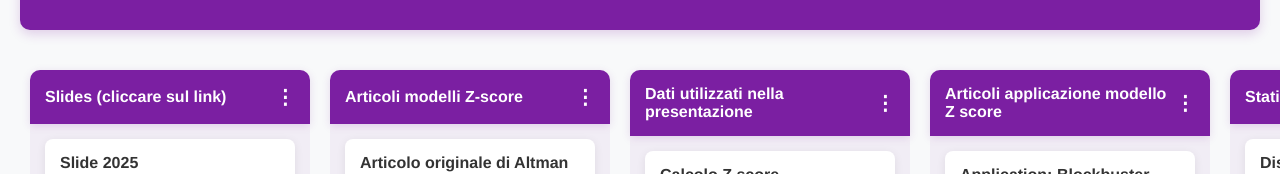
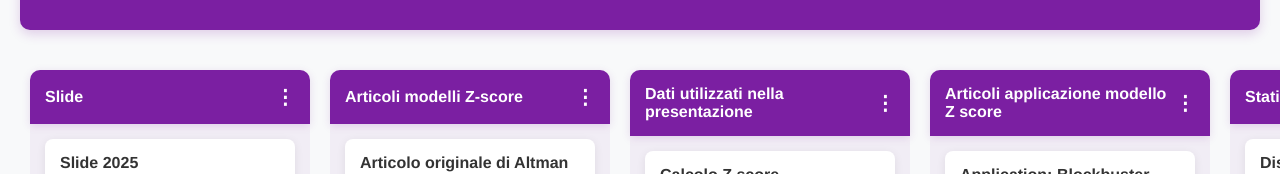
Before and after one commit to elisapontivi/elisapontivi.github.io, a plain HTML site: page altman.html in a window 1280 px wide. Shown: the part 126-300 px from the top of the page. Drawn offline with Linux system fonts and the light colour scheme.

Commit message:
Update altman.html

```diff
--- a/altman.html
+++ b/altman.html
@@ -167,10 +167,10 @@
     </div>
 
     <div class="board">
-        <!-- SEZIONE: Slides -->
+        <!-- SEZIONE: Slide -->
         <div class="section">
             <div class="section-title">
-                Slides (cliccare sul link)
+                Slide
                 <div class="options">⋮</div>
             </div>
             <div class="section-content">
```
